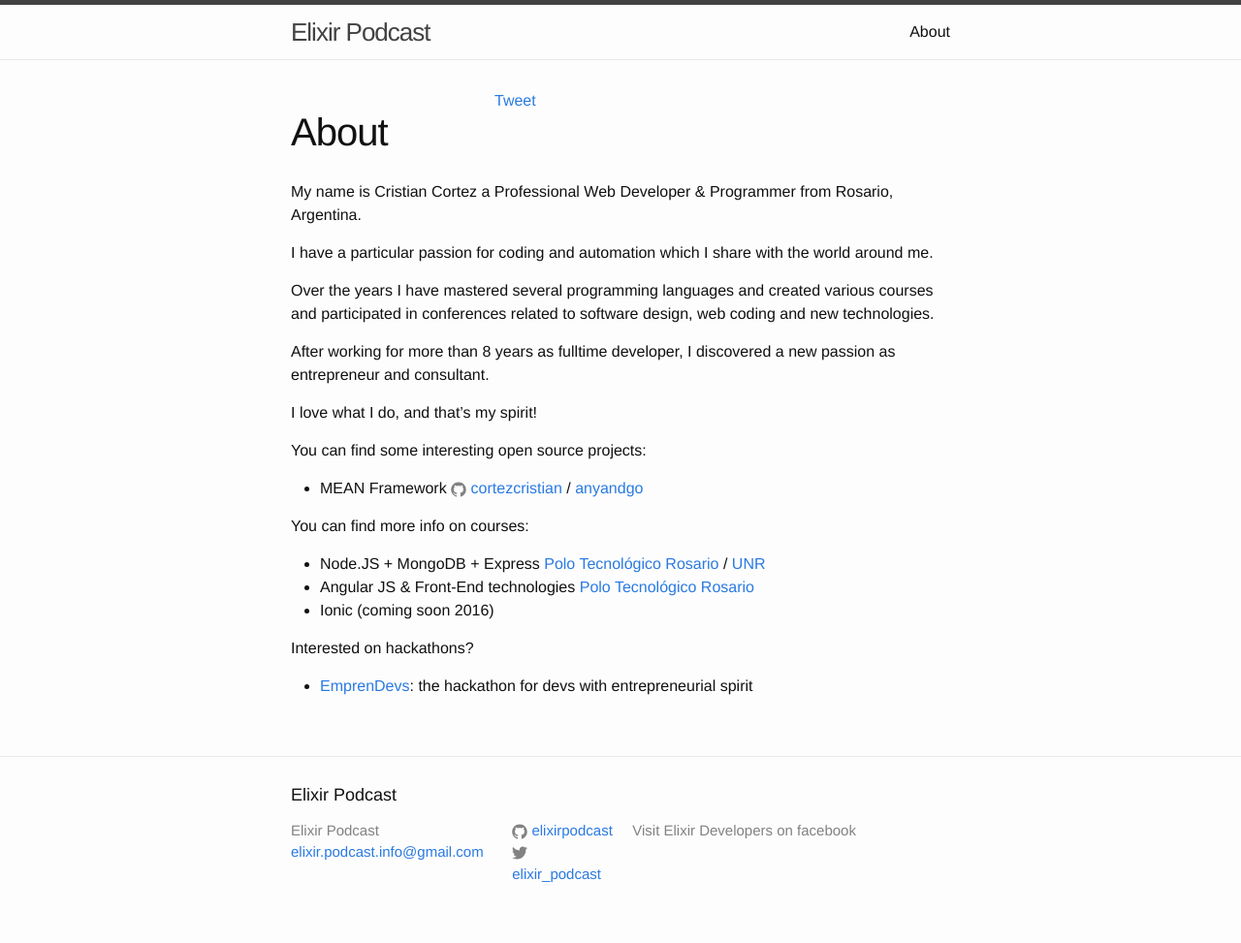
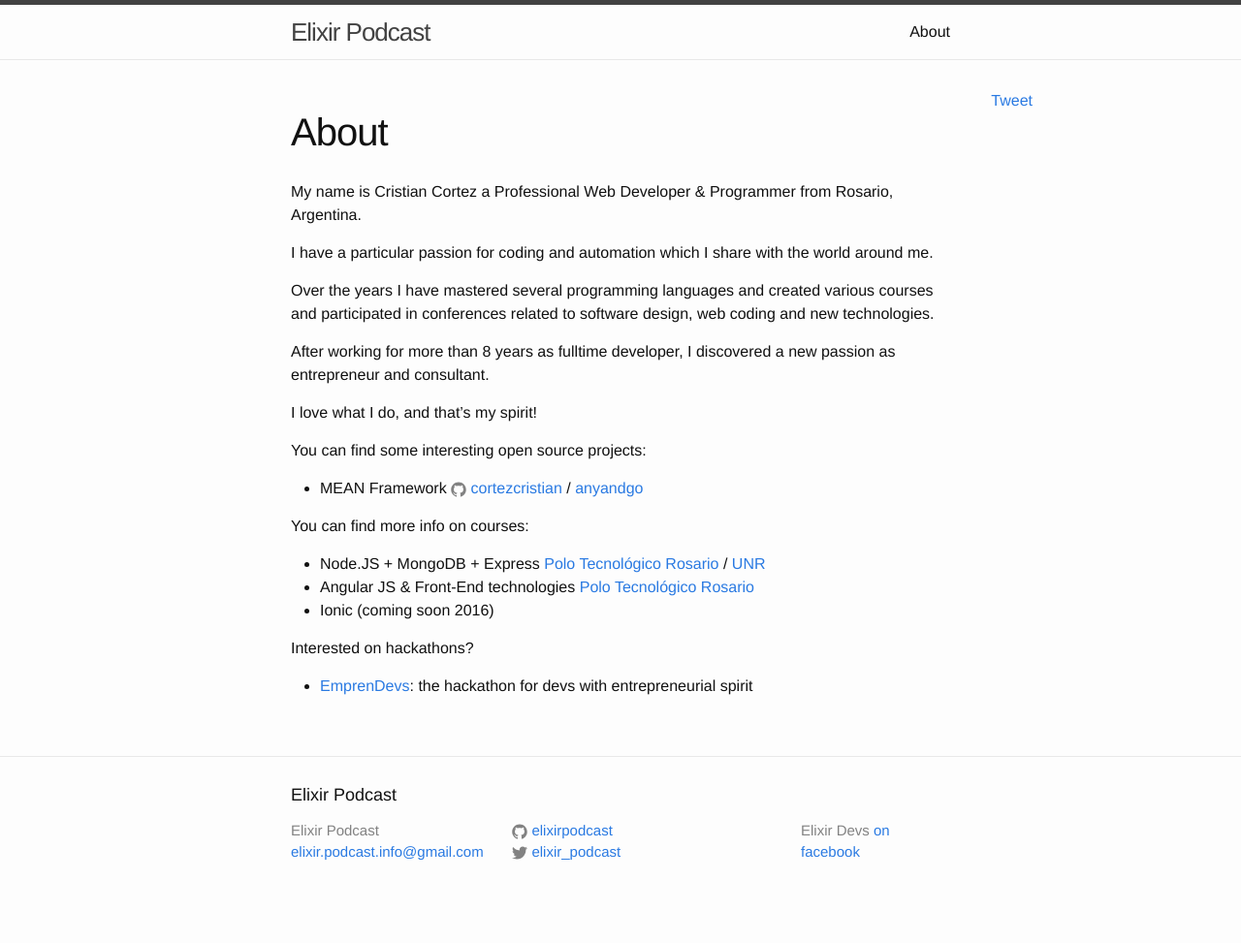
Before and after one commit to elixirpodcast/elixirpodcast, a Jekyll site: the page built from docs/about.md, in a window 1280 px wide. Shown: the whole page at 97% size. Built offline with Jekyll 4.4.1, drawn with Linux system fonts in a browser that asks for light colours; comment, search, counter and statistics services are not loaded; after the commit the page ends 951 px from its top, so only the background shows below that.

Commit message:
Style fixes

```diff
--- a/docs/_config.yml
+++ b/docs/_config.yml
@@ -9,7 +9,7 @@
 title: Elixir Podcast
 email: elixir.podcast.info@gmail.com
 description: > # this means to ignore newlines until "baseurl:"
-  Visit Elixir Developers on facebook
+  Elixir Devs
 baseurl: "" # the subpath of your site, e.g. /blog
 url: "http://elixirpodcast.com" # the base hostname & protocol for your site
 twitter_username: elixir_podcast
--- a/docs/_includes/footer.html
+++ b/docs/_includes/footer.html
@@ -12,7 +12,7 @@
         </ul>
       </div>
 
-      <div class="footer-col footer-col-2">
+      <div class="footer-col footer-col-3">
         <ul class="social-media-list">
           {% if site.github_username %}
           <li>
@@ -28,8 +28,11 @@
         </ul>
       </div>
 
-      <div class="footer-col footer-col-3">
-        <p>{{ site.description }}</p>
+      <div class="footer-col footer-col-2">
+        <p>
+          {{ site.description }}
+          <a href="https://www.facebook.com/Elixir-Developers-1698520413809911/" target="_blank">on facebook</a>
+        </p>
       </div>
     </div>
 
--- a/docs/_includes/share.html
+++ b/docs/_includes/share.html
@@ -1,6 +1,7 @@
 <div class="container">
-    <div class="row ">
-        <div class="col-xs-8 col-xs-offset-2">
+    <div class="row">
+        <div class="col-xs-8">
+        <div class="pull-right">
 
         <!-- Twitter -->
         <a href="https://twitter.com/share" class="twitter-share-button" data-via="elixir_podcast">Tweet</a>
@@ -21,6 +22,7 @@
           fjs.parentNode.insertBefore(js, fjs);
         }(document, 'script', 'facebook-jssdk'));</script>
 
-    </div>
+      </div>
+      </div>
     </div>
 </div>
```
Also changed, not shown: 5 other files.
